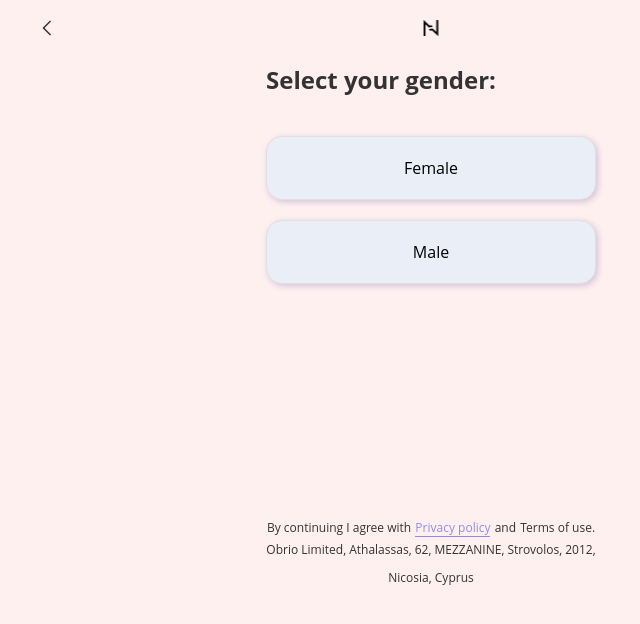
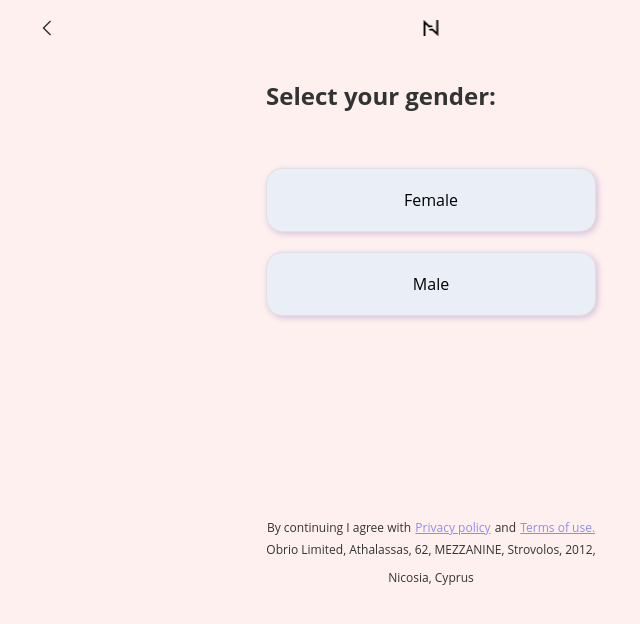
Before and after one commit to oksana-karachun/test-task, a React (Create React App) app: page / in a window 1280 px wide. Shown: the top 624 px of the page, without its empty margins (209-849 px from the left). Built offline with nearby package versions, Linux system fonts and the light colour scheme.

Commit message:
[TASK-19] add links for policy

```diff
--- a/src/entities/questionnaire/index.tsx
+++ b/src/entities/questionnaire/index.tsx
@@ -17,7 +17,7 @@ export const Questionnaire: React.FC<PropTypes> = ({
   return (
     <div className={styles.wrapper}>
       <div className={styles.title}>
-        <Typography title={question} />
+        <Typography tag="h1" title={question} />
       </div>
       {select ? <div className={styles.select}>{select}</div> : null}
       <div className={styles.button}>{buttons}</div>
--- a/src/shared/ui/Input/index.tsx
+++ b/src/shared/ui/Input/index.tsx
@@ -34,7 +34,7 @@ export const Input = forwardRef<HTMLInputElement, PropTypes>(
           }) => (
             <>
               <label htmlFor={name}>
-                <Typography title={label} className={styles.label} />
+                <Typography tag="h1" title={label} className={styles.label} />
               </label>
               <input
                 type={type}
--- a/src/shared/ui/Typography/index.tsx
+++ b/src/shared/ui/Typography/index.tsx
@@ -6,9 +6,20 @@ import styles from './styles.module.scss';
 interface PropTypes {
   title: string;
   className?: string;
+  href?: string;
+  tag?: keyof JSX.IntrinsicElements;
   onClick?: (event: React.ChangeEvent<HTMLInputElement>) => void;
 }
-export const Typography: React.FC<PropTypes> = ({ title, className }) => {
-  return <div className={classNames(styles.wrapper, className)}>{title}</div>;
+export const Typography: React.FC<PropTypes> = ({
+  title,
+  className,
+  href,
+  tag: Tag = 'p',
+}) => {
+  return (
+    <Tag className={classNames(styles.wrapper, className)} href={href}>
+      {title}
+    </Tag>
+  );
 };
 export default Typography;
--- a/src/widgets/policy/index.tsx
+++ b/src/widgets/policy/index.tsx
@@ -16,6 +16,8 @@ export const Policy: React.FC<PropTypes> = ({ className }) => {
         className={classNames(styles.text, styles.policy)}
       />{' '}
       <Typography
+        tag="a"
+        href={'/#'}
         title="Privacy policy"
         className={classNames(styles.text, styles.policy, styles.link)}
       />{' '}
@@ -24,8 +26,10 @@ export const Policy: React.FC<PropTypes> = ({ className }) => {
         className={classNames(styles.text, styles.policy)}
       />{' '}
       <Typography
+        tag="a"
+        href={'/#'}
         title="Terms of use."
-        className={classNames(styles.text, styles.policy)}
+        className={classNames(styles.text, styles.policy, styles.link)}
       />
     </div>
   );
--- a/src/widgets/policy/styles.module.scss
+++ b/src/widgets/policy/styles.module.scss
@@ -11,6 +11,5 @@
 }
 
 .link {
-  border-bottom: 1px solid;
   color: var(--primary-500);
 }
```
